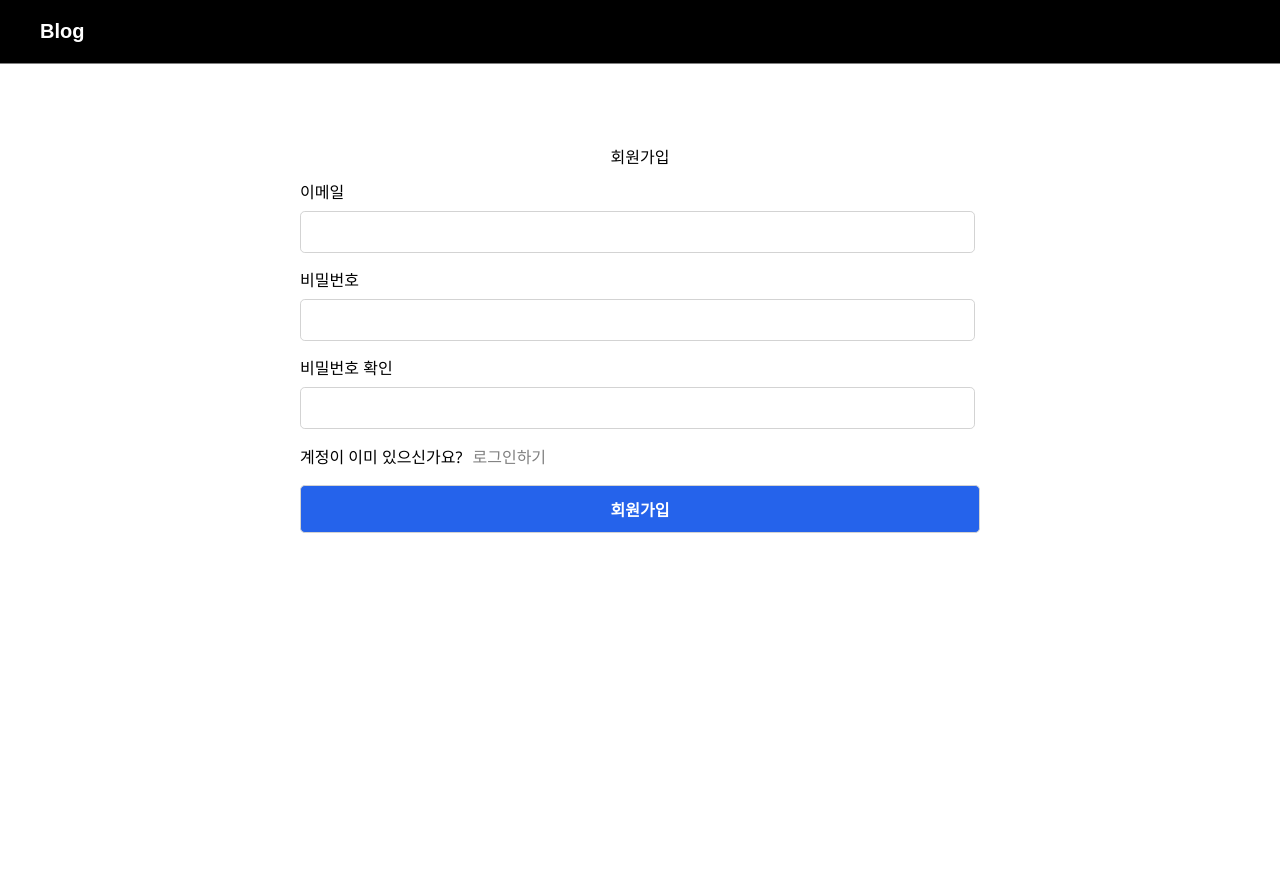
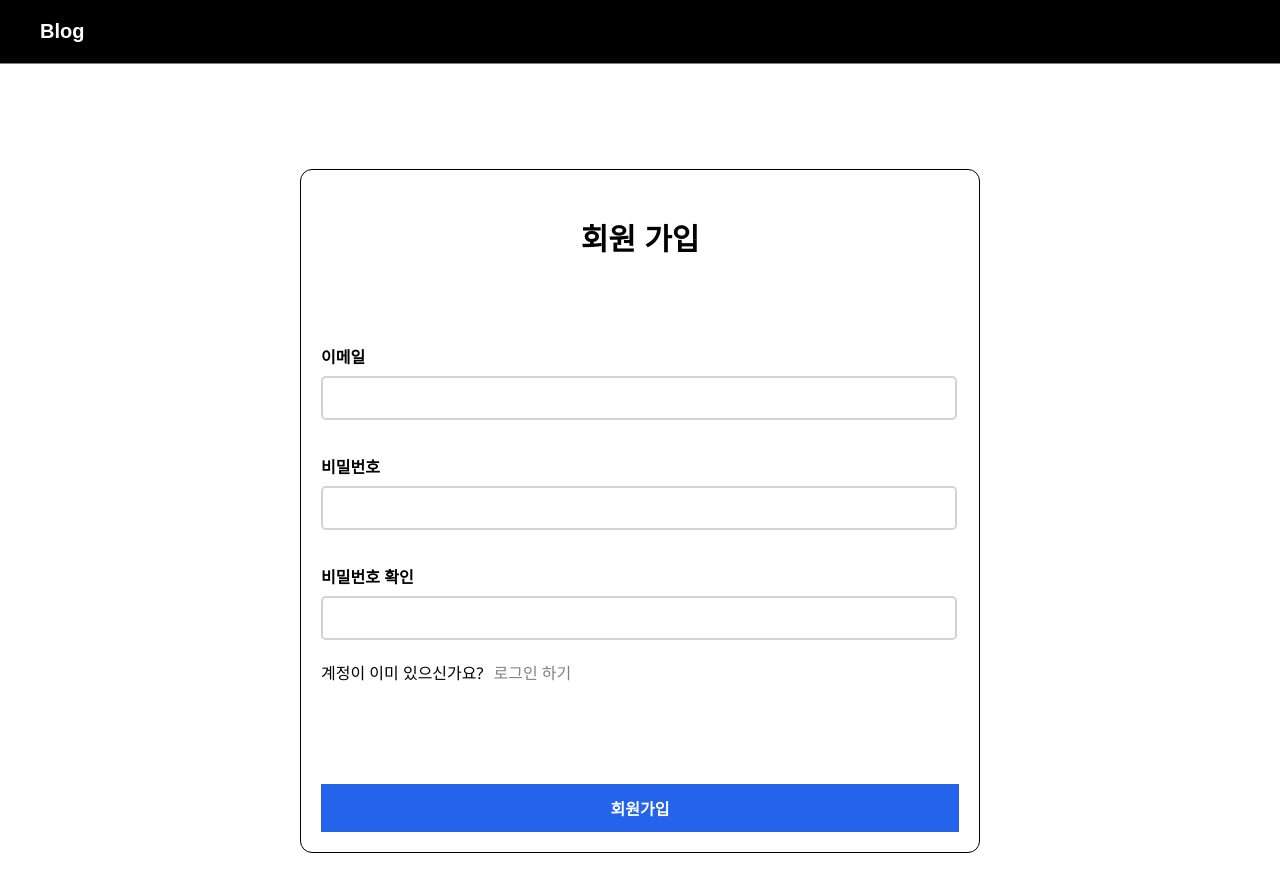
Before and after one commit to tyranoboy1/jiblog-app, a React (Create React App) app: page /signup in a window 1280 px wide. Shown: the top 892 px of the page. Built offline with nearby package versions, Linux system fonts and the light colour scheme; no server answers; a web font is replaced by a local one.

Commit message:
[UPDATE] 로그인 회원가입 스타일 수정

```diff
--- a/src/components/user/Login.tsx
+++ b/src/components/user/Login.tsx
@@ -1,25 +1,24 @@
 import { useNavigate } from "react-router-dom";
-import "components/user/styles/login.css";
 import { useState } from "react";
 import { getAuth, signInWithEmailAndPassword } from "firebase/auth";
 import { app } from "firebaseApp";
 import {
   ErrorBox,
+  FormBox,
+  FormButton,
+  FormCard,
+  FormContainer,
+  FormInput,
+  FormLabel,
   LinkButton,
-  LoginButton,
-  LoginCard,
-  LoginContainer,
-  LoginFormBox,
-  LoginFormContainer,
-  LoginInput,
-  LoginLabel,
+  SubFormContainer,
 } from "./styles/user.styles";
 import { useDispatch } from "react-redux";
 import blogSlice from "store/slices/blogSlice";
 import ToastModal from "components/modal/ToastModal";
 
 /** Login => 로그인 화면 컴포넌트 */
-const Login = () => {
+export const Login = () => {
   /** 에러 여부를 관리하는 상태변수 */
   const [emailError, setEmailError] = useState<string>("");
   const [pwdError, setPwdError] = useState<string>("");
@@ -78,13 +77,13 @@ const Login = () => {
 
   return (
     <>
-      <LoginContainer>
-        <LoginCard>
+      <FormContainer>
+        <FormCard>
           <p>로그인</p>
-          <LoginFormContainer>
-            <LoginFormBox>
-              <LoginLabel htmlFor="email">이메일</LoginLabel>
-              <LoginInput
+          <SubFormContainer>
+            <FormBox>
+              <FormLabel htmlFor="email">이메일</FormLabel>
+              <FormInput
                 type="email"
                 name="email"
                 id="email"
@@ -92,15 +91,15 @@ const Login = () => {
                 onChange={onChange}
                 value={email}
               />
-            </LoginFormBox>
+            </FormBox>
             {emailError && emailError?.length > 0 && (
-              <LoginFormBox>
+              <FormBox>
                 <ErrorBox>{emailError}</ErrorBox>
-              </LoginFormBox>
+              </FormBox>
             )}
-            <LoginFormBox>
-              <LoginLabel htmlFor="password">비밀번호</LoginLabel>
-              <LoginInput
+            <FormBox>
+              <FormLabel htmlFor="password">비밀번호</FormLabel>
+              <FormInput
                 type="password"
                 name="password"
                 id="password"
@@ -108,31 +107,29 @@ const Login = () => {
                 onChange={onChange}
                 value={password}
               />
-            </LoginFormBox>
+            </FormBox>
             {pwdError && pwdError?.length > 0 && (
-              <LoginFormBox>
+              <FormBox>
                 <ErrorBox>{pwdError}</ErrorBox>
-              </LoginFormBox>
+              </FormBox>
             )}
-            <LoginFormBox>
+            <FormBox>
               계정이 없으신가요?
               <LinkButton onClick={() => navigate("/signup")}>
                 회원가입하기
               </LinkButton>
-            </LoginFormBox>
-            <LoginButton
+            </FormBox>
+            <FormButton
               type="button"
               disabled={pwdError?.length > 0 || emailError?.length > 0}
               onClick={loginClick}
             >
               로그인
-            </LoginButton>
-          </LoginFormContainer>
-        </LoginCard>
-      </LoginContainer>
+            </FormButton>
+          </SubFormContainer>
+        </FormCard>
+      </FormContainer>
       <ToastModal text="로그인에 실패하였습니다. 다시 시도해주세요" />
     </>
   );
 };
-
-export default Login;
--- a/src/components/user/SignUp.tsx
+++ b/src/components/user/SignUp.tsx
@@ -1,9 +1,20 @@
 import React, { useState } from "react";
-import { Link, useNavigate } from "react-router-dom";
+import { useNavigate } from "react-router-dom";
 import "components/user/styles/login.css";
 import { app } from "firebaseApp";
 import { getAuth, createUserWithEmailAndPassword } from "firebase/auth";
-import { toast } from "react-toastify";
+
+import {
+  ErrorBox,
+  FormBox,
+  FormButton,
+  FormCard,
+  FormContainer,
+  FormInput,
+  FormLabel,
+  LinkButton,
+  SubFormContainer,
+} from "./styles/user.styles";
 
 /** SignUp => 회원가입 화면 컴포넌트 */
 const SignUp = () => {
@@ -21,7 +32,8 @@ const SignUp = () => {
   const [passwordConfirm, setPasswordConfirm] = useState<string>("");
   const navigate = useNavigate();
 
-  const onSubmit = async (e: React.FormEvent<HTMLFormElement>) => {
+  /** 회원가입 버튼 클릭 함수 */
+  const signUpClick = async (e: React.MouseEvent<HTMLButtonElement>) => {
     e.preventDefault();
     try {
       /** Firebase 인증 객체를 가져옴  */
@@ -84,72 +96,75 @@ const SignUp = () => {
     }
   };
   return (
-    <form onSubmit={onSubmit} className="form form--lg">
-      <h1 className="form__title">회원가입</h1>
-      <div className="form__block">
-        <label htmlFor="email">이메일</label>
-        <input
+    <FormContainer>
+      <FormCard>
+        <p>회원 가입</p>
+        <SubFormContainer>
+          <FormBox>
+            <FormLabel htmlFor="email">이메일</FormLabel>
+            <FormInput
               type="email"
               name="email"
               id="email"
               required
               onChange={onChange}
             />
-      </div>
+          </FormBox>
           {emailError && emailError?.length > 0 && (
-        <div className="form__block">
-          <div className="form__error">{emailError}</div>
-        </div>
+            <FormBox>
+              <ErrorBox>{emailError}</ErrorBox>
+            </FormBox>
           )}
-      <div className="form__block">
-        <label htmlFor="password">비밀번호</label>
-        <input
+          <FormBox>
+            <FormLabel htmlFor="password">비밀번호</FormLabel>
+            <FormInput
               type="password"
               name="password"
               id="password"
               required
               onChange={onChange}
             />
-      </div>
+          </FormBox>
           {pwdError && pwdError?.length > 0 && (
-        <div className="form__block">
-          <div className="form__error">{pwdError}</div>
-        </div>
+            <FormBox>
+              <ErrorBox>{pwdError}</ErrorBox>
+            </FormBox>
           )}
-      <div className="form__block">
-        <label htmlFor="password_confirm">비밀번호 확인</label>
-        <input
+          <FormBox>
+            <FormLabel>비밀번호 확인</FormLabel>
+            <FormInput
               type="password"
               name="password_confirm"
               id="password_confirm"
               required
               onChange={onChange}
             />
-      </div>
+          </FormBox>
           {pwdConfirmError && pwdConfirmError?.length > 0 && (
-        <div className="form__block">
-          <div className="form__error">{pwdConfirmError}</div>
-        </div>
+            <FormBox>
+              <ErrorBox>{pwdConfirmError}</ErrorBox>
+            </FormBox>
           )}
-      <div className="form__block">
+          <FormBox>
             계정이 이미 있으신가요?
-        <Link to="/login" className="form__link">
-          로그인하기
-        </Link>
-      </div>
-      <div className="form__block">
-        <input
-          type="submit"
-          value="회원가입"
-          className="form__btn--submit"
+            <LinkButton onClick={() => navigate("/signin")}>
+              로그인 하기
+            </LinkButton>
+          </FormBox>
+          <FormButton
+            type="button"
             disabled={
               pwdError?.length > 0 ||
               emailError?.length > 0 ||
-            pwdConfirmError?.length > 0
+              pwdConfirmError.length > 0
             }
-        />
-      </div>
-    </form>
+            onClick={signUpClick}
+          >
+            회원가입
+          </FormButton>
+        </SubFormContainer>
+      </FormCard>
+    </FormContainer>
   );
 };
 
--- a/src/components/user/styles/user.styles.ts
+++ b/src/components/user/styles/user.styles.ts
@@ -1,6 +1,6 @@
 import styled from "styled-components";
 
-export const LoginContainer = styled.div`
+export const FormContainer = styled.div`
   margin: 0 auto;
   height: 850px;
   max-width: 680px;
@@ -10,7 +10,7 @@ export const LoginContainer = styled.div`
   padding-top: 5px;
   margin-top: 20px;
 `;
-export const LoginCard = styled.div`
+export const FormCard = styled.div`
   min-height: 70vh;
   margin-top: 10vh;
   border: 1px solid #000000;
@@ -27,7 +27,7 @@ export const LoginCard = styled.div`
     justify-content: center;
   }
 `;
-export const LoginFormContainer = styled.div`
+export const SubFormContainer = styled.div`
   flex: 1;
   margin-top: 40px;
   display: flex;
@@ -37,17 +37,17 @@ export const LoginFormContainer = styled.div`
     margin-top: 80px;
   }
 `;
-export const LoginFormBox = styled.div`
+export const FormBox = styled.div`
   width: 100%;
 `;
-export const LoginLabel = styled.label`
+export const FormLabel = styled.label`
   display: block;
   font-weight: 700;
   margin-bottom: 10px;
   margin-top: 20px;
 `;
 
-export const LoginInput = styled.input`
+export const FormInput = styled.input`
   height: 20px;
   padding: 10px 10px;
   font-size: 16px;
@@ -57,7 +57,7 @@ export const LoginInput = styled.input`
   max-width: 680px;
 `;
 
-export const LoginButton = styled.button`
+export const FormButton = styled.button`
   width: 100%;
   height: 48px;
   font-weight: 600;
@@ -66,14 +66,14 @@ export const LoginButton = styled.button`
   cursor: pointer;
   margin: 0 auto;
   font-size: 16px;
-  background-color: #2563eb;
+  background-color: ${(props) => (props.disabled ? "#ccc" : "#2563eb")};
   color: white;
   display: block;
   &:hover {
-    background-color: #1945a4;
+    background-color: ${(props) => (props.disabled ? "#ccc" : "#1945a4")};
   }
   &:active {
-    background-color: #1945a4;
+    background-color: ${(props) => (props.disabled ? "#ccc" : "#1945a4")};
   }
 `;
 
--- a/src/pages/user/LoginPage.tsx
+++ b/src/pages/user/LoginPage.tsx
@@ -1,4 +1,4 @@
-import Login from "components/user/Login";
+import { Login } from "components/user/Login";
 
 /** LoginPage => 로그인 페이지 컴포넌트 */
 const LoginPage = () => {
```
Lines whose indentation alone changed are shown as unchanged.
